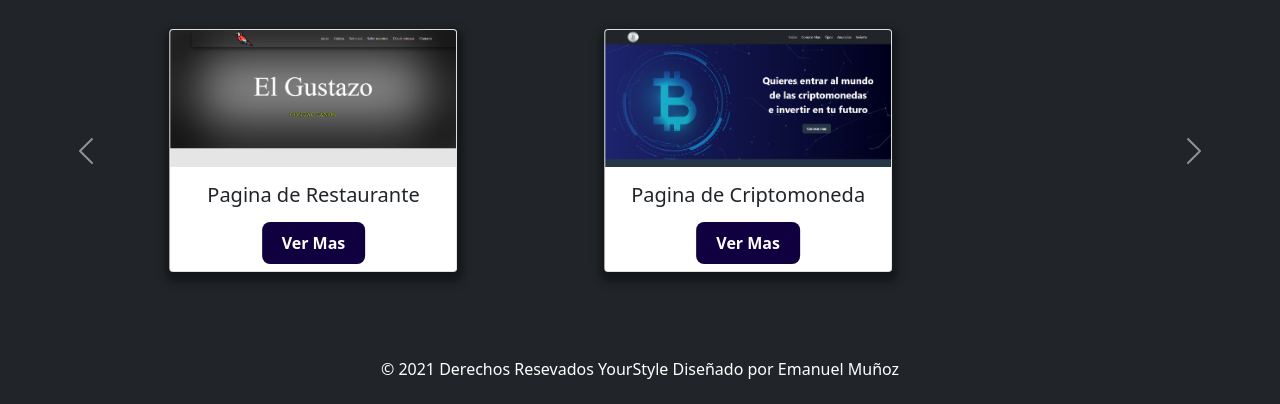
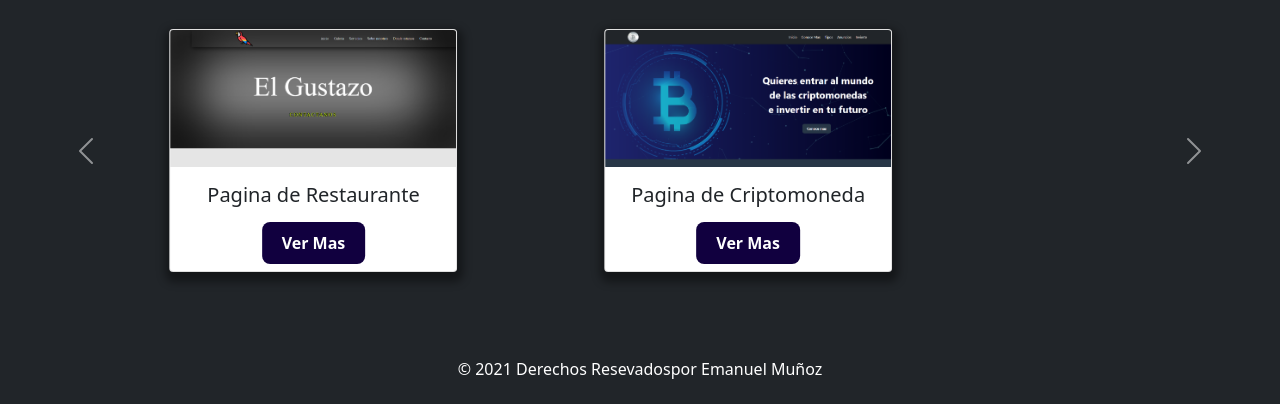
Before and after one commit to emanuelm0402/Portafolio, a plain HTML site: page index.html in a window 1280 px wide. Shown: the part 747-1151 px from the top of the page. Drawn offline with nearby package versions, Linux system fonts and the light colour scheme.

Commit message:
Update index.html

```diff
--- a/index.html
+++ b/index.html
@@ -110,7 +110,7 @@
     </main>
     <footer>
         <div class="row text-white text-center py-3 bg-dark">
-            <h6>&copy; 2021 Derechos Resevados YourStyle Diseñado por Emanuel Muñoz</h6>
+            <h6>&copy; 2021 Derechos Resevadospor Emanuel Muñoz</h6>
         </div>
     </footer>
     <script src="https://cdn.jsdelivr.net/npm/bootstrap@5.0.0-beta3/dist/js/bootstrap.bundle.min.js"
```
